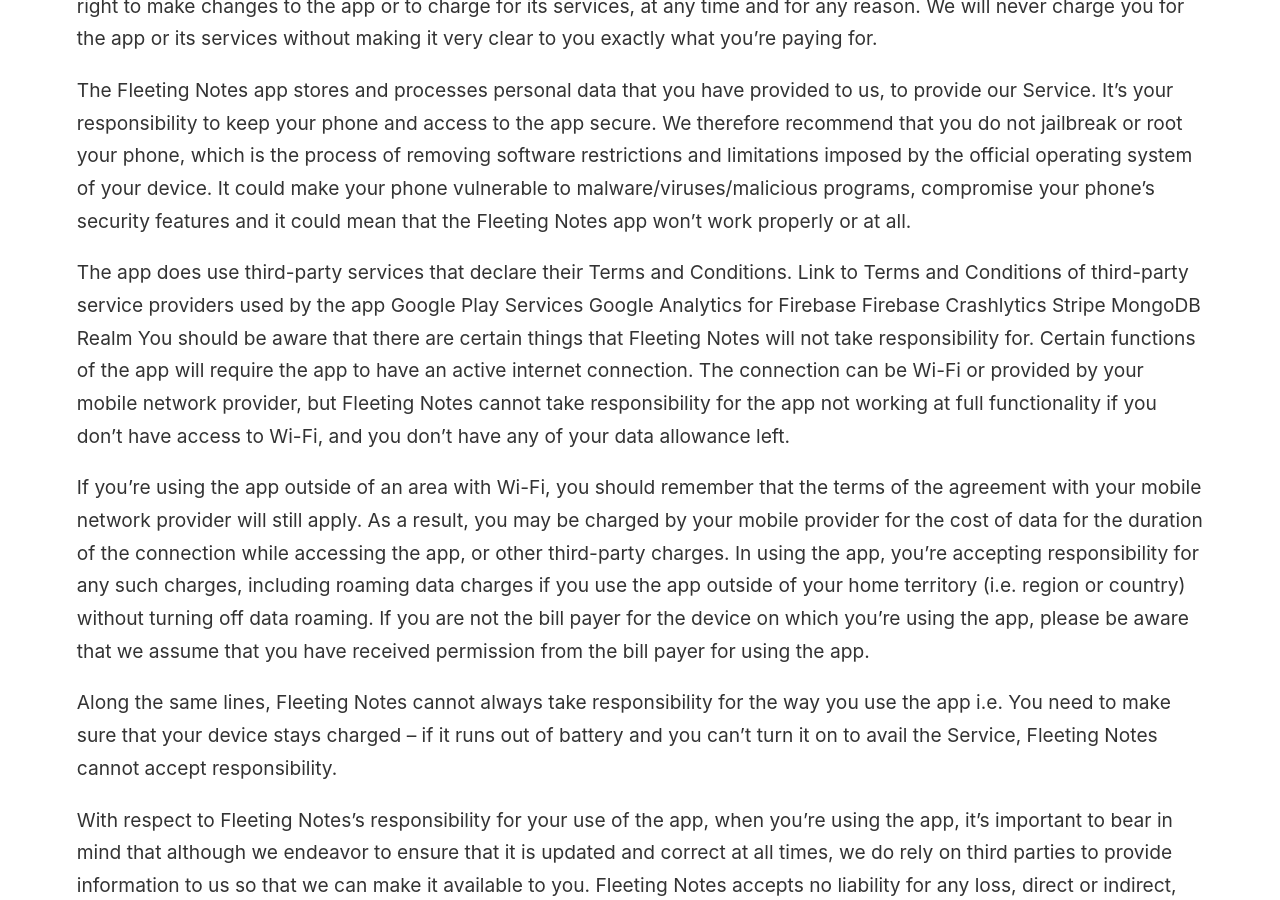
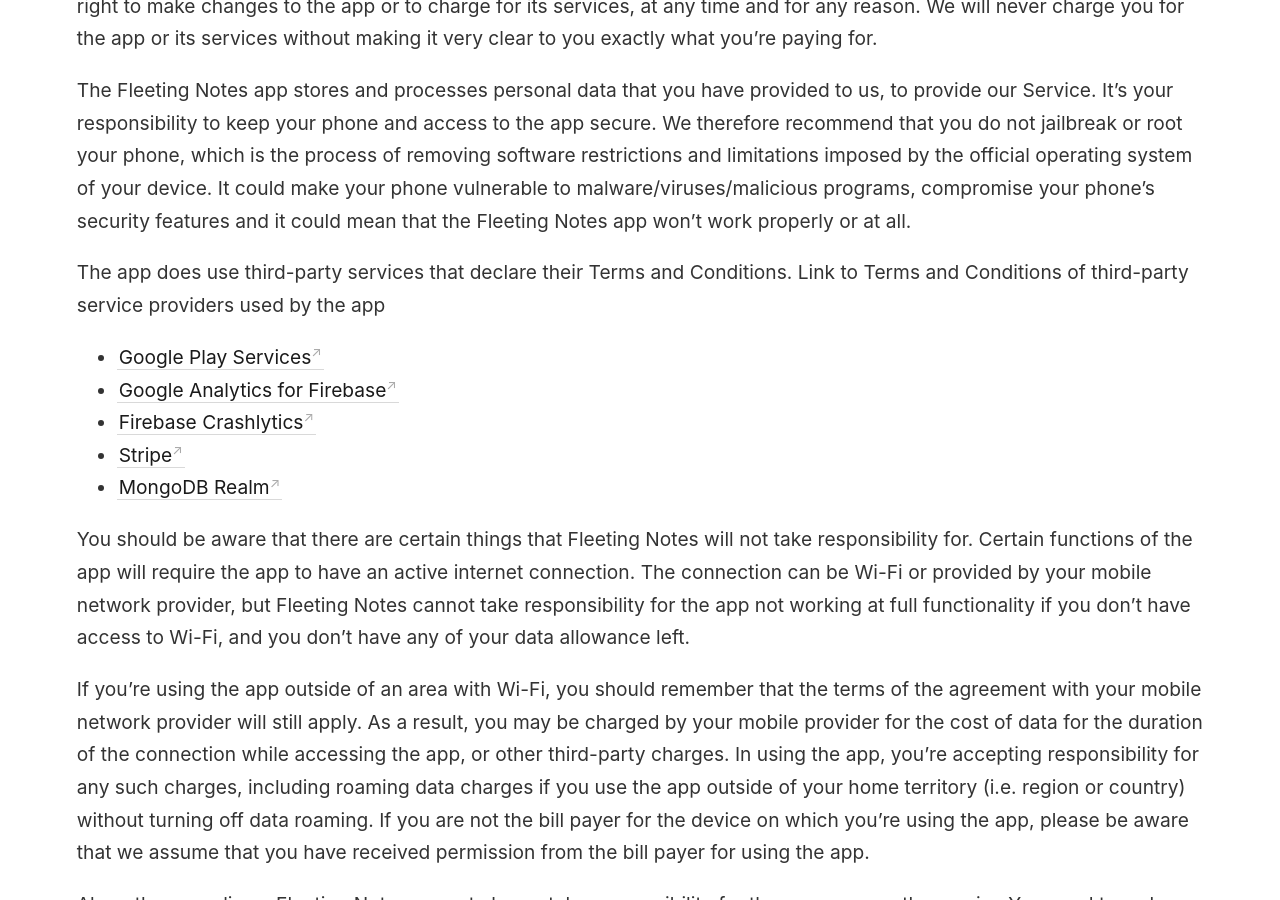
Before and after one commit to fleetingnotes/fleeting-notes-jekyll, a Jekyll site: the page built from _pages/terms.md, in a window 1280 px wide and 900 px high, scrolled down 440 px. Built offline with Jekyll 4.4.1, drawn with Linux system fonts in a browser that asks for light colours; part of the change alters nothing that is shown.

```diff
--- a/_pages/terms.md
+++ b/_pages/terms.md
@@ -12,13 +12,13 @@ Fleeting Notes is committed to ensuring that the app is as useful and efficient
 
 The Fleeting Notes app stores and processes personal data that you have provided to us, to provide our Service. It’s your responsibility to keep your phone and access to the app secure. We therefore recommend that you do not jailbreak or root your phone, which is the process of removing software restrictions and limitations imposed by the official operating system of your device. It could make your phone vulnerable to malware/viruses/malicious programs, compromise your phone’s security features and it could mean that the Fleeting Notes app won’t work properly or at all.
 
-The app does use third-party services that declare their Terms and Conditions.
-Link to Terms and Conditions of third-party service providers used by the app
-Google Play Services
-Google Analytics for Firebase
-Firebase Crashlytics
-Stripe
-MongoDB Realm
+The app does use third-party services that declare their Terms and Conditions. Link to Terms and Conditions of third-party service providers used by the app
+- [Google Play Services](https://policies.google.com/terms)
+- [Google Analytics for Firebase](https://firebase.google.com/terms/analytics)
+- [Firebase Crashlytics](https://firebase.google.com/terms/crashlytics)
+- [Stripe](https://stripe.com/en-ca/legal)
+- [MongoDB Realm](https://www.mongodb.com/cloud-terms-and-conditions)
+
 You should be aware that there are certain things that Fleeting Notes will not take responsibility for. Certain functions of the app will require the app to have an active internet connection. The connection can be Wi-Fi or provided by your mobile network provider, but Fleeting Notes cannot take responsibility for the app not working at full functionality if you don’t have access to Wi-Fi, and you don’t have any of your data allowance left.
 
 If you’re using the app outside of an area with Wi-Fi, you should remember that the terms of the agreement with your mobile network provider will still apply. As a result, you may be charged by your mobile provider for the cost of data for the duration of the connection while accessing the app, or other third-party charges. In using the app, you’re accepting responsibility for any such charges, including roaming data charges if you use the app outside of your home territory (i.e. region or country) without turning off data roaming. If you are not the bill payer for the device on which you’re using the app, please be aware that we assume that you have received permission from the bill payer for using the app.
```
